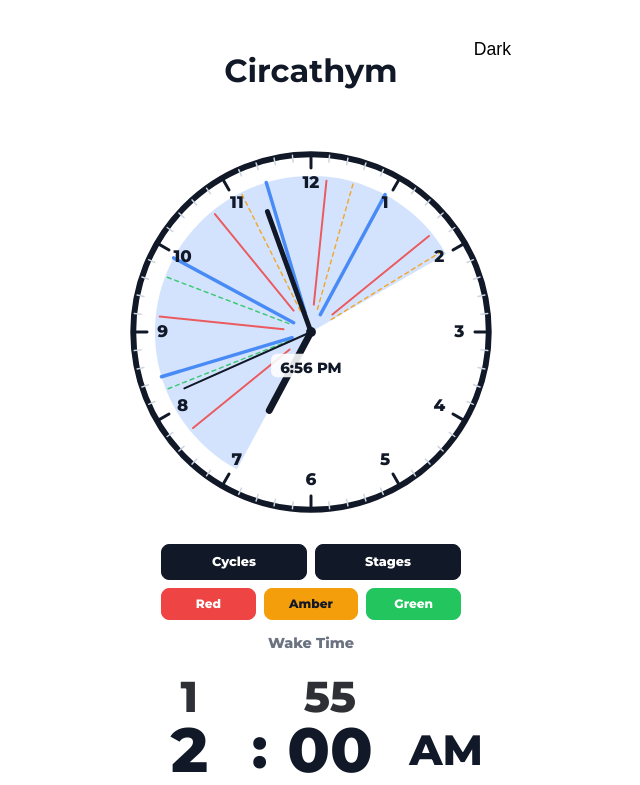
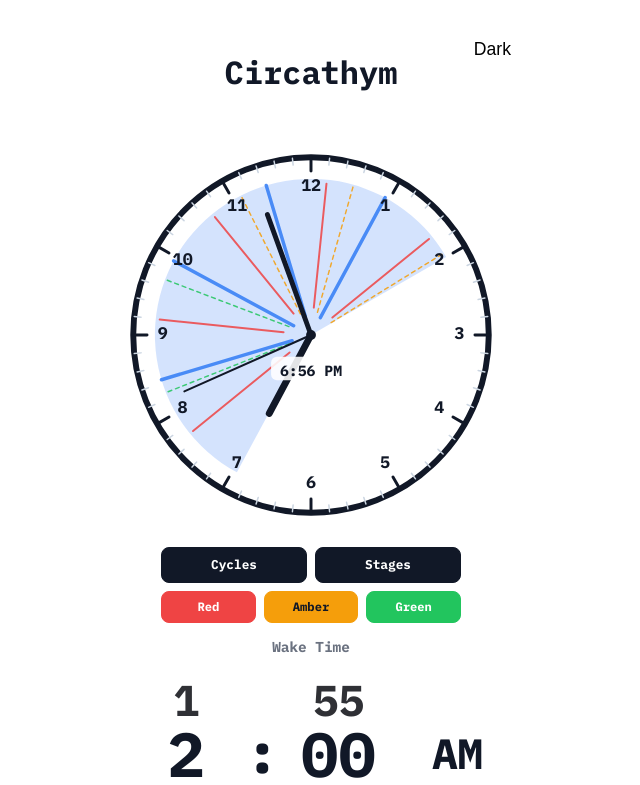
Before and after one commit to knickerbocker96/circathym, a React (Vite) app: page / in a window 1280 px wide. Shown: the top 785 px of the page, without its empty margins (329-969 px from the left). Built offline with nearby package versions, Linux system fonts and the light colour scheme.

Commit message:
changed font and clear is fixed

```diff
--- a/src/App.jsx
+++ b/src/App.jsx
@@ -108,10 +108,6 @@ export default function App() {
     setAlarmEnabled(false);
     setIsRinging(false);
     setScheduledAlarmDate(null);
-    setHasUserSetWakeTime(false);
-    setRecommendationAnchor(null);
-    setSelectedRecommendationKey(null);
-    alert('Cleared');
   }
 
   function handleAlarmToggle() {
--- a/src/index.css
+++ b/src/index.css
@@ -1,4 +1,4 @@
-@import url('https://fonts.googleapis.com/css2?family=Montserrat:wght@400;600;700;800&display=swap');
+@import url('https://fonts.googleapis.com/css2?family=IBM+Plex+Mono:wght@400;500;600;700&display=swap');
 
 :root {
   --bg: #ffffff;
@@ -41,7 +41,7 @@
 }
 
 html,body,#root { height:100%; }
-body { margin:0; font-family: Montserrat, system-ui, -apple-system, 'Segoe UI', Roboto, 'Helvetica Neue', Arial; -webkit-font-smoothing:antialiased; background:var(--bg); color:var(--text); transition: background 200ms ease, color 200ms ease; }
+body { margin:0; font-family: 'IBM Plex Mono', ui-monospace, SFMono-Regular, Menlo, Monaco, Consolas, 'Liberation Mono', monospace; -webkit-font-smoothing:antialiased; background:var(--bg); color:var(--text); transition: background 200ms ease, color 200ms ease; }
 
 button {
   cursor: pointer;
```
